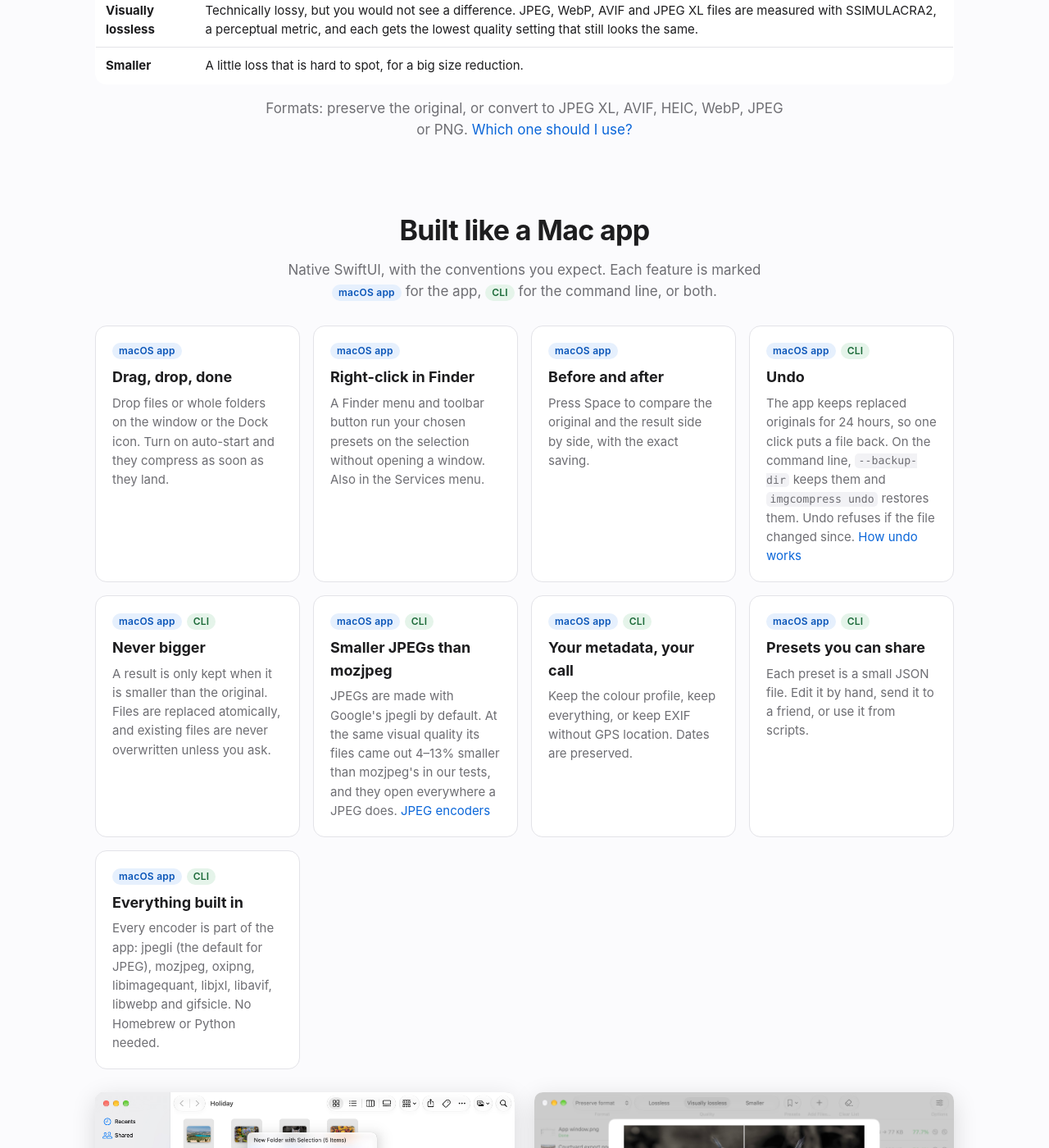
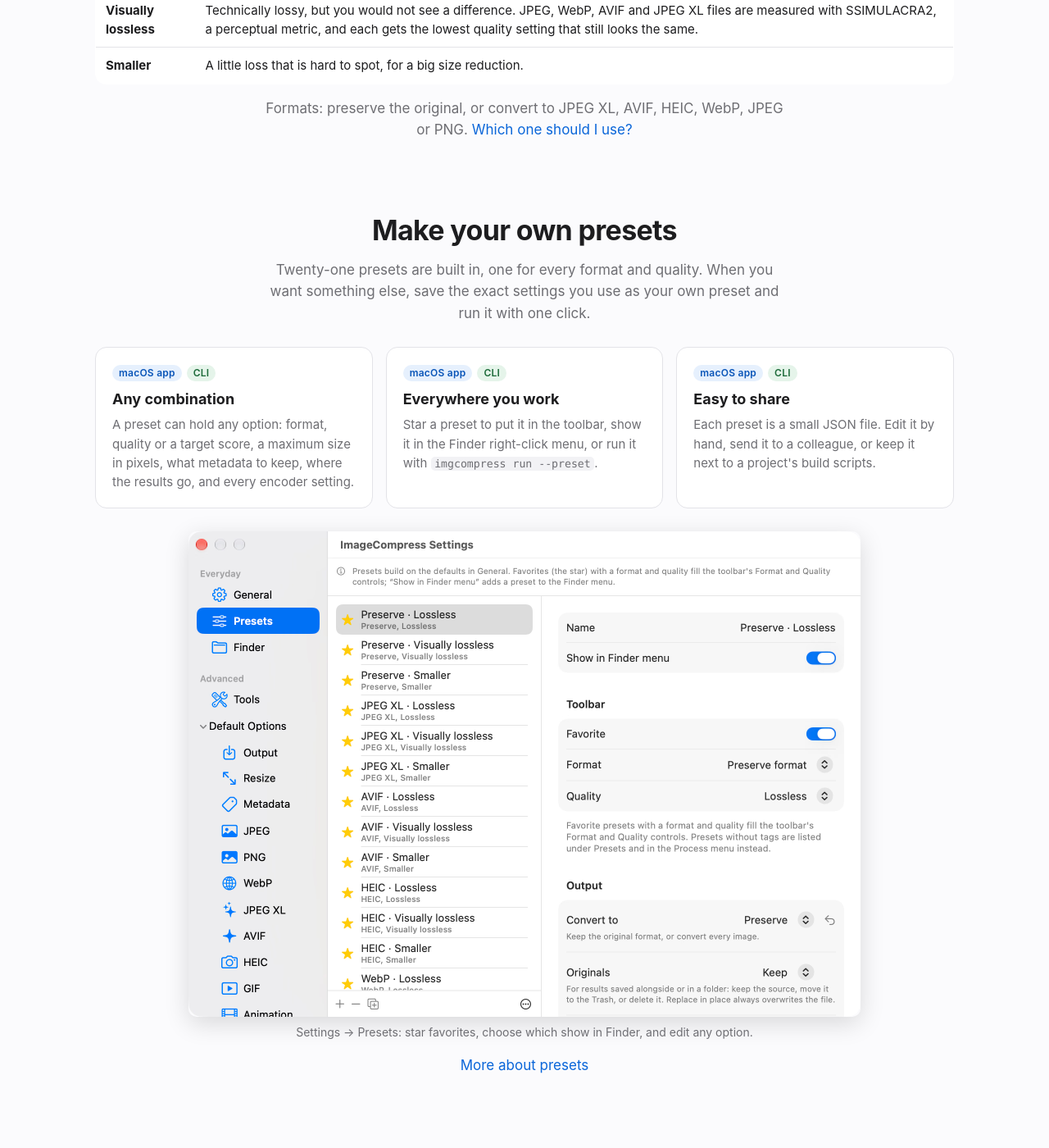
Before and after one commit to nickv2002/ImageCompress, a Jekyll site: the page built from docs/index.html, in a window 1280 px wide and 1400 px high, scrolled down 1488 px. Shown: the whole window at 82% size. Built offline with Jekyll 4.4.1, drawn with Linux system fonts in a browser that asks for light colours.

Commit message:
Docs: say plainly what built-in presets do to originals; a home-page section on making your own presets
Co-Authored-By: Claude Opus 5.5 <noreply@anthropic.com>
Claude-Session: https://claude.ai/code/session_018AN7977s2HjrR41McEq89K

```diff
--- a/docs/index.html
+++ b/docs/index.html
@@ -36,6 +36,25 @@ description: Smaller images that look the same. Compress and convert PNG, JPEG,
     <a href="{{ site.baseurl }}/formats/">Which one should I use?</a></p>
 </section>
 
+<section class="section" id="presets">
+  <h2>Make your own presets</h2>
+  <p class="sub">Twenty-one presets are built in, one for every format and quality. When you want something else,
+    save the exact settings you use as your own preset and run it with one click.</p>
+  <div class="grid">
+    <div class="card">{% include pills.html on="both" %}<h3>Any combination</h3><p>A preset can hold any option: format,
+      quality or a target score, a maximum size in pixels, what metadata to keep, where the results go, and every
+      encoder setting.</p></div>
+    <div class="card">{% include pills.html on="both" %}<h3>Everywhere you work</h3><p>Star a preset to put it in the
+      toolbar, show it in the Finder right-click menu, or run it with <code>imgcompress run --preset</code>.</p></div>
+    <div class="card">{% include pills.html on="both" %}<h3>Easy to share</h3><p>Each preset is a small JSON file. Edit it
+      by hand, send it to a colleague, or keep it next to a project's build scripts.</p></div>
+  </div>
+  <div class="gallery" style="grid-template-columns: minmax(0, 820px); justify-content: center">
+    {% include shot.html src="settings-presets" w=820 h=592 alt="Settings, Presets pane: a list of presets with stars, and the selected preset's options" caption="Settings → Presets: star favorites, choose which show in Finder, and edit any option." %}
+  </div>
+  <p class="sub" style="margin-top:16px"><a href="{{ site.baseurl }}/presets/">More about presets</a></p>
+</section>
+
 <section class="section" id="mac-app">
   <h2>Built like a Mac app</h2>
   <p class="sub">Native SwiftUI, with the conventions you expect. Each feature is marked
@@ -57,8 +76,6 @@ description: Smaller images that look the same. Compress and convert PNG, JPEG,
       everywhere a JPEG does. <a href="{{ site.baseurl }}/formats/#jpeg-encoders">JPEG encoders</a></p></div>
     <div class="card">{% include pills.html on="both" %}<h3>Your metadata, your call</h3><p>Keep the colour profile, keep everything, or keep EXIF without
       GPS location. Dates are preserved.</p></div>
-    <div class="card">{% include pills.html on="both" %}<h3>Presets you can share</h3><p>Each preset is a small JSON file. Edit it by hand, send it to a
-      friend, or use it from scripts.</p></div>
     <div class="card">{% include pills.html on="both" %}<h3>Everything built in</h3><p>Every encoder is part of the app: jpegli (the default for JPEG), mozjpeg, oxipng,
       libimagequant, libjxl, libavif, libwebp and gifsicle. No Homebrew or Python needed.</p></div>
   </div>
```
Also changed, not shown: docs/presets.md (+4 -1 lines).
